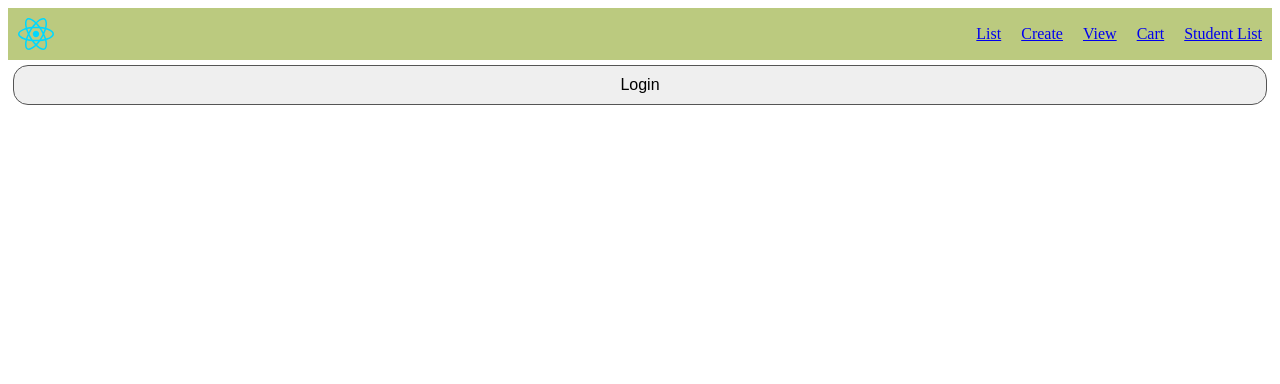
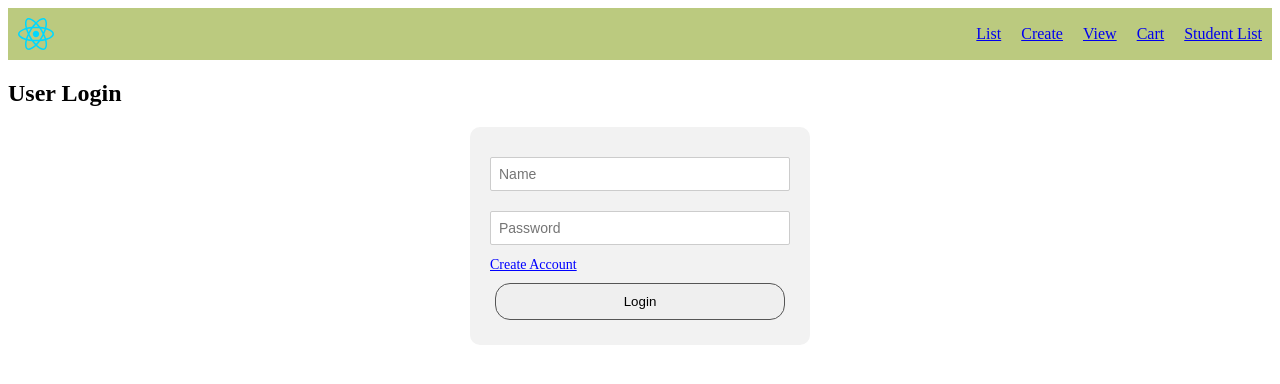
Before and after one commit to VISHVESWRA/react, a React (Vite) app: page / in a window 1280 px wide. Shown: the top 384 px of the page. Built offline with nearby package versions, Linux system fonts and the light colour scheme.

Commit message:
fix: express

```diff
--- a/src/api/Fetch.js
+++ b/src/api/Fetch.js
@@ -46,7 +46,5 @@ export const deleteList = createAsyncThunk('products/deleteList', async (id) =>
 });
 
 export const server = createAsyncThunk('', async () => {
-    console.log(server);
     const list = await fetch(`http://localhost:9000/api/list`);
-    console.log(list);
 });
--- a/src/api/Student.js
+++ b/src/api/Student.js
@@ -6,6 +6,7 @@ export const fetchStudent = createAsyncThunk(
   async () => {
     try {
       const list = await fetch(`http://localhost:9000/students`);
+      // const list = await fetch(`http://localhost:9900/home`);
       const data = await list?.json();
       return data;
     }
--- a/src/auth/Auth.jsx
+++ b/src/auth/Auth.jsx
@@ -4,11 +4,11 @@ import { useState } from "react"
 
 const AuthContext = createContext();
 
-export const AuthProvider = ({children}) => {
-    const [isLoggedIn, setIsloggedIn] = useState(true);
+export const AuthProvider = ({ children }) => {
+    const [isLoggedIn, setIsloggedIn] = useState(false);
 
-    return(
-        <AuthContext.Provider value={{isLoggedIn, setIsloggedIn}}>
+    return (
+        <AuthContext.Provider value={{ isLoggedIn, setIsloggedIn }}>
             {children}
         </AuthContext.Provider>
     )
--- a/src/list/list.jsx
+++ b/src/list/list.jsx
@@ -38,12 +38,12 @@ const List = () => {
   };
 
   const connectBack = () => {
-     dispatch(server());
+    dispatch(server());
   }
 
   return (
     <>
-    <button onClick={() => connectBack()}>Send</button>
+      {/* <button onClick={() => connectBack()}>Send</button> */}
       <div style={{ margin: '16px' }}>
         <input
           type="text"
--- a/src/login/Login.jsx
+++ b/src/login/Login.jsx
@@ -1,22 +1,108 @@
 import { useAuth } from "../auth/Auth";
 import { useNavigate } from 'react-router-dom'
 import './Login.css'
+import { useForm } from "react-hook-form";
+import { useDispatch } from "react-redux";
+import { useState } from "react";
+import { fetchStudent, signin, signUp } from "../api/Student";
 
 function Login() {
 
     const { setIsloggedIn } = useAuth();
     const navigate = useNavigate();
 
-    const handleLogIn = () => {
+    const dispatch = useDispatch();
+    const [newRegister, setNewRegister] = useState(false);
+
+    const {
+        register,
+        handleSubmit,
+        formState: { errors },
+        reset
+    } = useForm();
+
+    const newFetch = () => {
+        setNewRegister(pre => !pre);
+    }
+
+    const signUpUser = (data) => {
+        dispatch(signUp(data));
+        dispatch(fetchStudent())
+        setNewRegister(pre => !pre);
+        reset();
+    };
+
+    const signIn = (data) => {
+        dispatch(signin(data));
         setIsloggedIn(true);
         navigate('/list')
-    }
+        reset()
+    };
 
-    return(
-        <div className="login">
-        <button className="btn" onClick={handleLogIn}>Login</button>
-        </div>
+    return (
+        <>
+            {/* <div className="login">
+                <button className="btn" onClick={handleLogIn}>Login</button>
+            </div> */}
 
+            <h2>User Login</h2>
+            <form>
+                <>
+                    <input
+                        type="text"
+                        id="name"
+                        placeholder="Name"
+                        {...register("name", { required: "Required" })}
+                    />
+                    {errors.name && <p>{errors.name.message}</p>}
+                </>
+                <>
+                    {
+                        newRegister &&
+                        <input type="text" id="id" placeholder="User ID" {...register("id", { required: "Required" })} />
+                    }
+                    {errors.id && <p>{errors.id.message}</p>}
+                </>
+                {
+                    newRegister &&
+                    <input type="number" id="age" placeholder="Age" {...register("age")} />
+                }
+                <>
+                    <input
+                        type="password"
+                        id="password"
+                        placeholder="Password"
+                        {...register("password", { required: "Required" })}
+                    />
+                    {errors.password && <p>{errors.password.message}</p>}
+                </>
+                <>
+                    {
+                        !newRegister &&
+                        <span style={{ color: 'blue', fontSize: '14px', textDecoration: 'underline' }} onClick={newFetch}>Create Account</span>
+                    }
+                    {
+                        newRegister &&
+                        <span style={{ color: 'blue', fontSize: '14px', textDecoration: 'underline' }} onClick={newFetch}>Sign In</span>
+                    }
+                </>
+                <div style={{ display: "flex", flexDirection: "row", gap: "10px" }}>
+                    {
+                        newRegister &&
+                        <button type="submit" onClick={handleSubmit(signUpUser)}>
+                            Sign Up
+                        </button>
+                    }
+                    {
+                        !newRegister &&
+                        <button type="submit" onClick={handleSubmit(signIn)}>
+                            Login
+                        </button>
+                    }
+                </div>
+            </form>
+
+        </>
     )
 
 }
--- a/src/student/Slice.js
+++ b/src/student/Slice.js
@@ -1,6 +1,7 @@
 import { createSlice } from "@reduxjs/toolkit";
 import { deleteUser, editPassword, fetchStudent, signin, signUp } from "../api/Student";
-
+import { act } from "react";
+import { Navigate } from "react-router-dom";
 
 const studentSlice = createSlice({
     name: 'students',
@@ -13,6 +14,7 @@ const studentSlice = createSlice({
                 state.list = action.payload
             })
             .addCase(signUp.fulfilled, (state, action) => {
+                alert(action.payload.message)
                 state.list.push(action.payload.student);
             })
             .addCase(signin.fulfilled, (state, action) => {
@@ -22,7 +24,6 @@ const studentSlice = createSlice({
                 alert(action.payload.message)
             })
             .addCase(deleteUser.fulfilled, (state, action) => {
-                console.log(action.payload);
                 alert(action.payload.message)
             });
     }
--- a/src/student/StudentList.jsx
+++ b/src/student/StudentList.jsx
@@ -27,7 +27,6 @@ function StudentList() {
   }
 
   const signUpUser = (data) => {
-    console.log(data);
     dispatch(signUp(data));
     dispatch(fetchStudent())
     setNewRegister(pre => !pre);
@@ -40,7 +39,6 @@ function StudentList() {
   };
 
   const deleteID = (data) => {
-    console.log(data);
     dispatch(deleteUser(data))
     dispatch(fetchStudent())
   }
```
Also changed, not shown: src/api/CarList.js (added, +13 -0 lines), src/carmodal/Car.jsx (added, +9 -0 lines), src/carmodal/Car_Slice.js (added, +14 -0 lines).
